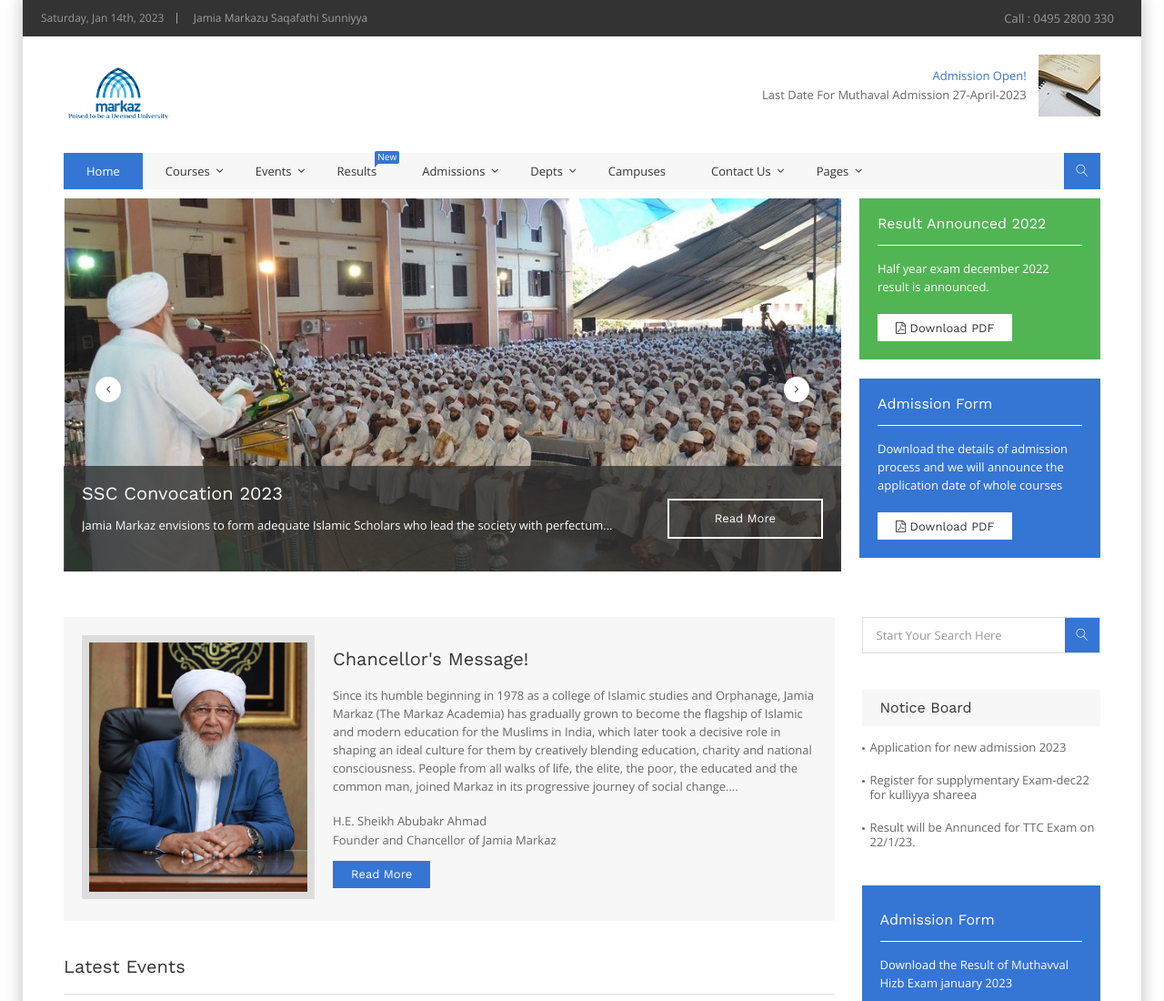
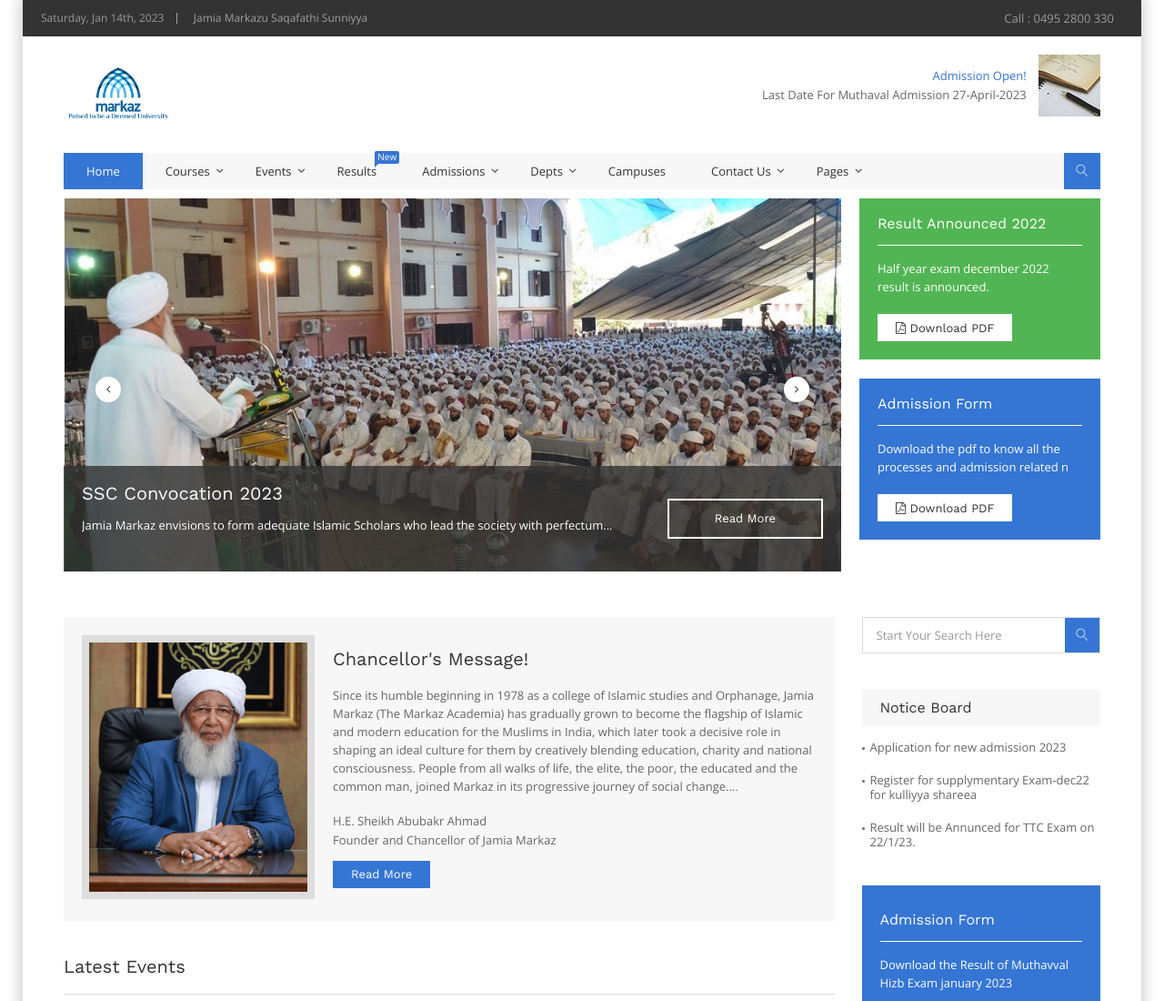
Before and after one commit to junaidedappal/markaz-kulliyya-website, a plain HTML site: page index.html in a window 1280 px wide. Shown: the top 1100 px of the page at 91% size. Drawn offline with nearby package versions, Linux system fonts and the light colour scheme; some packages are replaced by stand-ins of ours; files whose address does not match are found by name.

Commit message:
Add files via upload

```diff
--- a/index.html
+++ b/index.html
@@ -8,7 +8,7 @@
 <head>
 	<meta charset="utf-8">
 	<meta http-equiv="X-UA-Compatible" content="IE=edge">
-	<title>Markaz Islamic Studies</title>
+	<title>Jamia Markaz </title>
 	<meta name="description" content="">
 	<meta name="viewport" content="width=device-width, initial-scale=1">
 	<link rel="apple-touch-icon" href="apple-touch-icon.png">
@@ -1946,7 +1946,7 @@
 								<div class="tg-widgetcontent">
 									<h3>Admission Form</h3>
 									<div class="tg-description">
-										<p>Download the details of admission process and we will announce the application date of whole courses</p>
+										<p>Download the pdf to know all the processes and admission related n</p>
 									</div>
 									<a class="tg-btn tg-btnicon" href="javascript:void(0);">
 										<i class="fa fa-file-pdf-o"></i>
```
